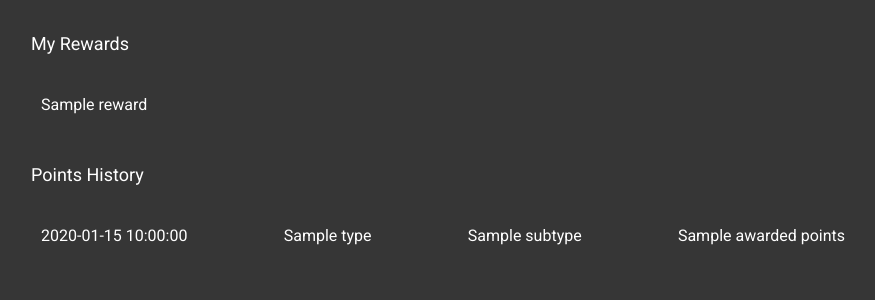
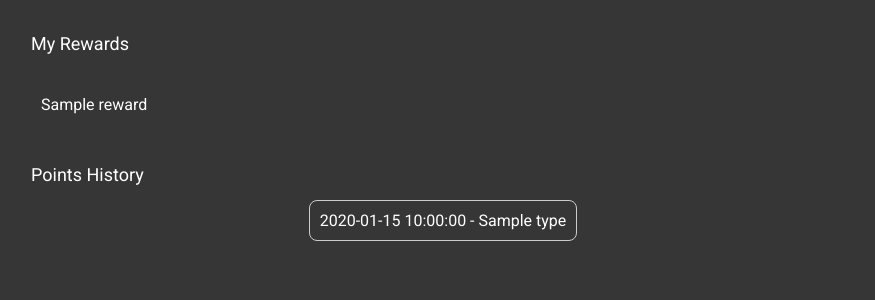
Before and after one commit to douglahoma/techlahoma-private, a Flask app: template app/templates/account_details.html in a window 1280 px wide. Shown: the part 183-483 px from the top of the page, without its empty margins (197-1072 px from the left). Run offline with Flask 3, Linux system fonts and the light colour scheme; the template is opened without the code that fills it: most values are stand-ins (such as "Sample title", 1, 10 or a date in 2020).

Commit message:
made cards and modal for event history

```diff
--- a/app/static/account_details.css
+++ b/app/static/account_details.css
@@ -24,3 +24,56 @@ li {
     width: 100%;
     box-sizing: border-box;
 }
+
+.event-card {
+    max-width: 350px;
+    cursor: pointer;
+    border: 1px solid #ccc;
+    border-radius: 8px;
+    padding: 10px;
+    margin-bottom: 10px;
+}
+.modal {
+    display: none;
+    position: fixed;
+    z-index: 1;
+    left: 0;
+    top: 0;
+    width: 100%;
+    height: 100%;
+    overflow: auto;
+    background-color: rgba(0,0,0,0.4);
+    padding-top: 60px;
+    font-size: 28px;
+}
+.modal-content {
+    background-color: #fefefe;
+    color: black;
+    margin: 5% auto;
+    padding: 20px;
+    border: 1px solid #888;
+    width: 80%;
+    border-radius: 8px;
+}
+.close {
+    color: #aaa;
+    float: right;
+    font-size: 28px;
+    font-weight: bold;
+}
+.close:hover,
+.close:focus {
+    color: black;
+    text-decoration: none;
+    cursor: pointer;
+}
+
+.event-card-container {
+    display: flex;
+    flex-direction: column;
+    align-items: center;
+    gap: 20px;
+    max-width: 600px;
+    width: 100%;
+    margin: 0 auto;
+}
--- a/app/templates/account_details.html
+++ b/app/templates/account_details.html
@@ -17,10 +17,46 @@
     </ul>
 {% endif %}
 <h2>Points History</h2>
-<ul>
+<div class="event-card-container">
     {% for event in points_dict['events'] %}
-    <li><span>{{event['date']}}</span><span>{{event['type']}}</span><span>{{event['subtype']}}</span><span>{{event['awarded']}} points</span></li>
+        <div class="event-card" onclick="showModal(`{{event['date']}}`, `{{event['type']}}`, `{{event['subtype']}}`, `{{event['awarded']}}`)">
+            <span>{{ event['date'] }}</span> - <span>{{ event['type'] }}</span>
+        </div>
     {% endfor %}
-</ul>
+</div>
 </main>
+
+<!-- the modal -->
+<div id="eventModal" class="modal">
+    <div class="modal-content">
+      <span class="close" onclick="closeModal()">&times;</span>
+      <p id="modalText">Event details</p>
+      <img src="{{ url_for('static', filename='transparent_json.png') }}" alt="JSON the BSON" style="width: 40vw; max-width: 250px;">
+    </div>
+</div>
+
+<script>
+    function showModal(date, type, subtype, awarded) {
+        var modal = document.getElementById("eventModal");
+        var modalText = document.getElementById("modalText");
+        modal.style.display = "block";
+        if (type === 'data update') {
+            modalText.innerHTML = `Date: ${date}<br>Data Update - thank you for sharing with us!<br>Points Awarded: ${awarded}`;
+        } else {
+            modalText.innerHTML = `Date: ${date}<br>${type} - ${subtype}<br>You earned ${awarded} points`;
+        }
+    }
+    function closeModal() {
+        var modal = document.getElementById("eventModal");
+        modal.style.display = "none";
+    }
+    // When the user clicks anywhere outside of the modal, close it
+    window.onclick = function(event) {
+        var modal = document.getElementById("eventModal");
+        if (event.target == modal) {
+            modal.style.display = "none";
+        }
+    }
+</script>
+
 {% endblock %}
```
Also changed, not shown: app/static/transparent_json.png (added).
